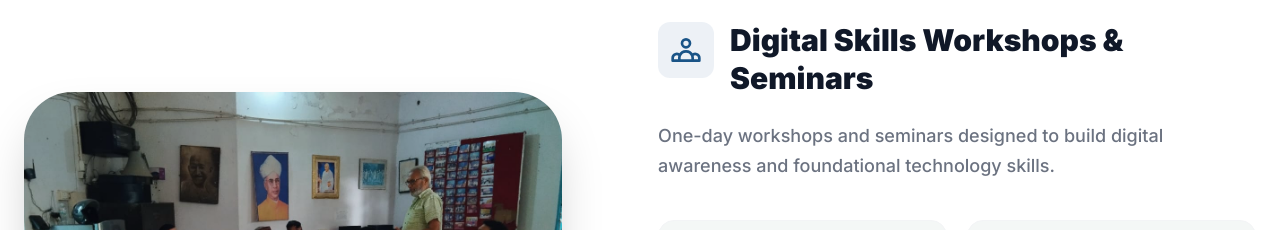
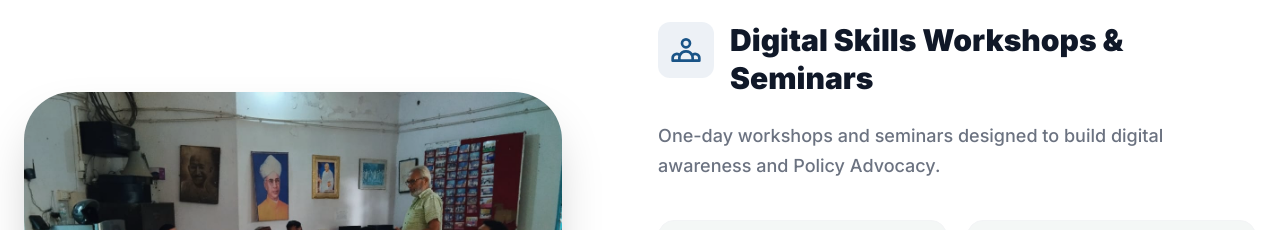
Before and after one commit to Sainathredy05/HAIFOS-website, a Next.js app: page /programs in a window 1280 px wide. Shown: the part 3860-4090 px from the top of the page. Built offline with nearby package versions, Linux system fonts and the light colour scheme.

Commit message:
Update page.tsx

```diff
--- a/src/app/programs/page.tsx
+++ b/src/app/programs/page.tsx
@@ -64,7 +64,7 @@ const biharPrograms = [
   },
   {
     title: "Digital Skills Workshops & Seminars",
-    desc: "One-day workshops and seminars designed to build digital awareness and foundational technology skills.",
+    desc: "One-day workshops and seminars designed to build digital awareness and Policy Advocacy.",
     icon: <svg className="w-8 h-8" fill="none" viewBox="0 0 24 24" stroke="currentColor"><path strokeLinecap="round" strokeLinejoin="round" strokeWidth={2} d="M17 20h5v-2a3 3 0 00-5.356-1.857M17 20H7m10 0v-2c0-.656-.126-1.283-.356-1.857M7 20H2v-2a3 3 0 015.356-1.857M7 20v-2c0-.656.126-1.283.356-1.857m0 0a5.002 5.002 0 019.288 0M15 7a3 3 0 11-6 0 3 3 0 016 0z" /></svg>,
     box1Title: "WHO IT HELPS",
     box1Desc: "Students and young learners interested in understanding digital tools and online opportunities.",
```
